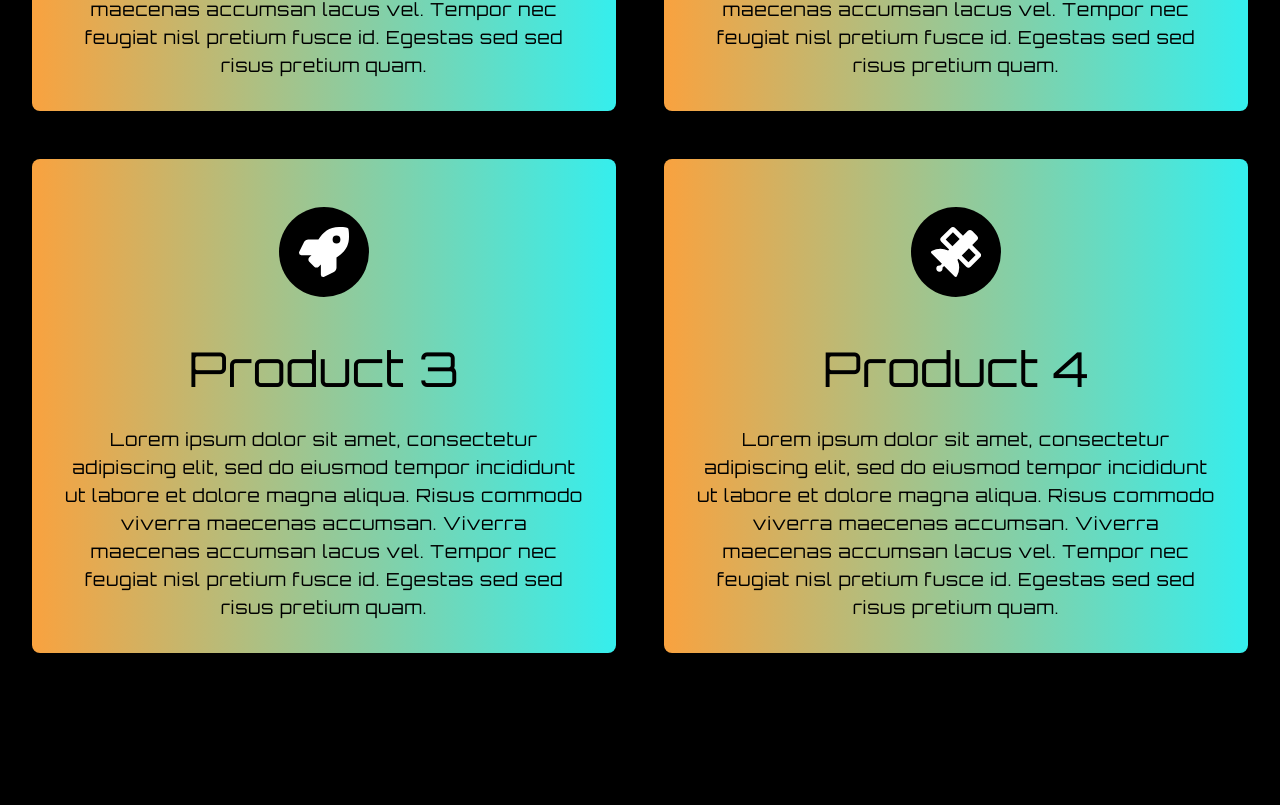
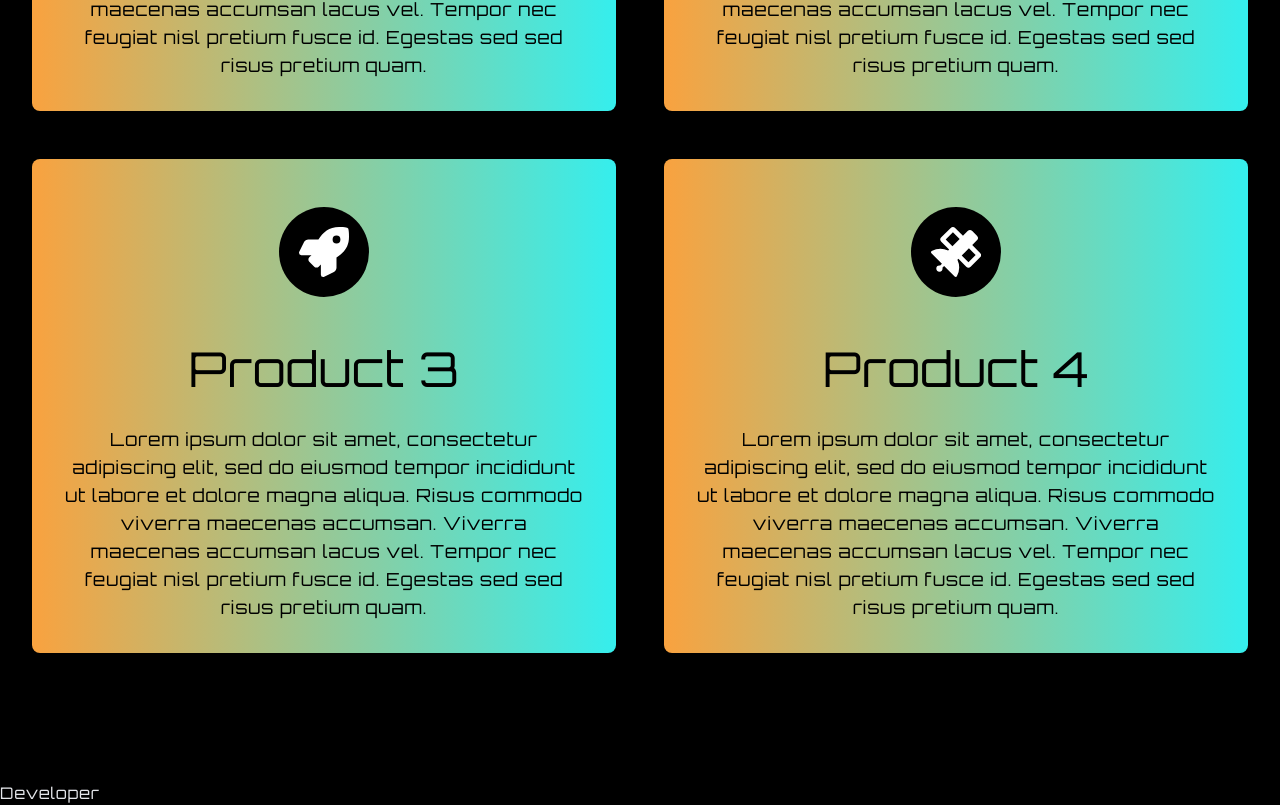
Before and after one commit to denisdiaconu/tailwind-landing-page, a React (Create React App) app: page / in a window 1280 px wide. Shown: the part 1527-2332 px from the top of the page. Before the commit the page ends 2308 px from the top, so only its background shows below. Built offline with nearby package versions, Linux system fonts and the light colour scheme; the HTML template or start-up script is replaced by a standard one.

Commit message:
Add developer component

```diff
--- a/src/App.js
+++ b/src/App.js
@@ -1,4 +1,5 @@
 import { useState } from 'react';
+import Developer from './components/Developer';
 import NavBar from './components/NavBar';
 import Products from './components/Products';
 import TopSection from './components/TopSection';
@@ -12,6 +13,7 @@ function App() {
       <NavBar isMenu={isMenu} setIsMenu={setIsMenu}/>
       <TopSection isMenu={isMenu} />
       <Products />
+      <Developer />
     </div>
   );
 }
--- /dev/null
+++ b/src/components/Developer.jsx
@@ -0,0 +1,9 @@
+import React from 'react'
+
+const Developer = () => {
+  return (
+    <div>Developer</div>
+  )
+}
+
+export default Developer
```
